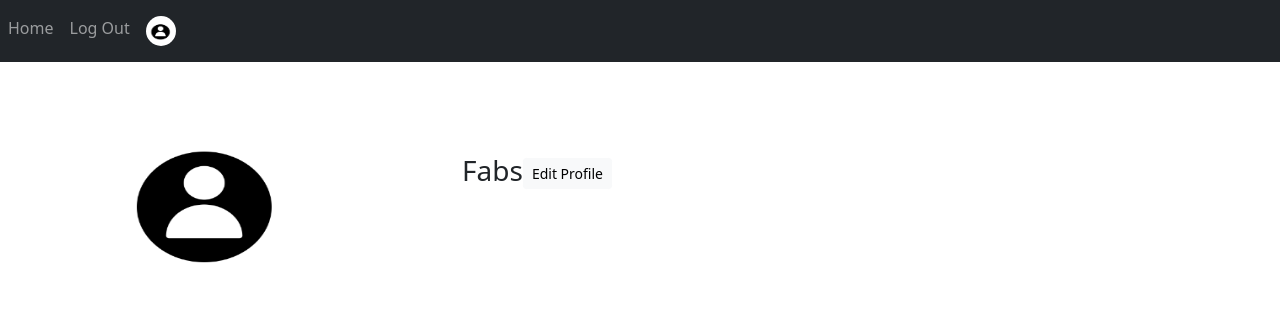
After one commit to DannyFabs/Little_Helper, a Django app: page /account/profile/ in a window 1280 px wide. The commit adds this page. Shown: the top 317 px of the page. Run offline with Django 4.2, Linux system fonts and the light colour scheme; a user stored in the database is signed in; data comes from the database, SQL or seed files in the repository; both versions use the stored data as it was after the commit.

Commit message:
Updated accounts, to include editing user profile(username, password ,names(optionally), and updating profile picture

```diff
--- a/Little_Helper/App_Login/models.py
+++ b/Little_Helper/App_Login/models.py
@@ -5,4 +5,4 @@ from django.db import models
 # Create your models here.
 class UserProfile(models.Model):
     user = models.OneToOneField(User, on_delete=models.CASCADE, related_name='user_profile')
-    profile_picture = models.ImageField(upload_to='media/Profile_Pictures', blank=True)
+    profile_picture = models.ImageField(upload_to='Profile_Pictures', blank=True)
--- a/Little_Helper/App_Login/urls.py
+++ b/Little_Helper/App_Login/urls.py
@@ -6,4 +6,9 @@ urlpatterns = [
     path('sign_in/', views.sign_in, name='sign_in'),
     path('sign_up/', views.sign_up, name='sign_up'),
     path('sign_out/', views.sign_out, name='sign_out'),
+    path('profile/', views.profile, name='profile'),
+    path('change_picture/', views.edit_profile_pic, name='edit_picture'),
+    path('edit_profile/', views.edit_profile, name='edit_profile'),
+    path('change_password/', views.change_password, name='change_password'),
+
 ]
--- a/Little_Helper/App_Login/views.py
+++ b/Little_Helper/App_Login/views.py
@@ -1,13 +1,14 @@
-from django.contrib.auth import login, logout, authenticate
+from django.contrib import messages
+from django.contrib.auth import login, logout, authenticate, update_session_auth_hash
 from django.contrib.auth.decorators import login_required
-from django.contrib.auth.forms import AuthenticationForm
+from django.contrib.auth.forms import AuthenticationForm, PasswordChangeForm
 from django.contrib.auth.models import User
 from django.shortcuts import render
 from django.http import HttpResponse, HttpResponseRedirect
 from django.urls import reverse
 
 from .models import UserProfile
-from .forms import CreateNewUser
+from .forms import CreateNewUser, ProfilePicture, EditProfile
 
 
 # Create your views here.
@@ -49,3 +50,53 @@ def sign_in(request):
 def sign_out(request):
     logout(request)
     return HttpResponseRedirect(reverse('App_Login:sign_in'))
+
+
+@login_required
+def profile(request):
+    return render(request, 'App_Login/profile.html', context={'title': 'Profile Page'})
+
+
+# view to edit profile picture
+@login_required
+def edit_profile_pic(request):
+    form = ProfilePicture(instance=request.user.user_profile)
+
+    if request.method == 'POST':
+        form = ProfilePicture(request.POST, request.FILES, instance=request.user.user_profile)
+        if form.is_valid():
+            form.save(commit=True)
+            return HttpResponseRedirect(reverse('App_Login:profile'))
+
+    return render(request, 'App_Login/edit_prof_pic.html', context={'title': 'Profile Picture', 'form': form})
+
+
+# edit internal parts of profile-- first name, last name, username
+@login_required
+def edit_profile(request):
+    form = EditProfile(instance=request.user)
+
+    if request.method == 'POST':
+        form = EditProfile(request.POST, instance=request.user)
+        if form.is_valid():
+            form.save()
+            return HttpResponseRedirect(reverse('App_Login:profile'))
+
+    return render(request, 'App_Login/edit_profile.html', context={'title': 'Edit Profile', 'form': form})
+
+
+# password change
+@login_required
+def change_password(request):
+    form = PasswordChangeForm(request.user)
+
+    if request.method == 'POST':
+        form = PasswordChangeForm(request.user, request.POST)
+        if form.is_valid():
+            user = form.save()
+            update_session_auth_hash(request, user)  # To prevent the user from being logged out
+            messages.success(request, 'Your password was successfully updated!')
+            return HttpResponseRedirect(reverse('App_Login:edit_profile'))
+        else:
+            messages.error(request, 'Please correct the errors below.')
+    return render(request, 'App_Login/change_password.html', context={'title': 'Password change', 'form': form})
--- a/Little_Helper/App_Task/views.py
+++ b/Little_Helper/App_Task/views.py
@@ -5,4 +5,4 @@ from django.shortcuts import render
 # Create your views here.
 
 def home(request):
-    return render(request, 'App_Task/home.html', context={})
+    return render(request, 'App_Task/home.html', context={'title': 'Home'})
--- /dev/null
+++ b/Little_Helper/templates/App_Login/profile.html
@@ -0,0 +1,26 @@
+{% extends 'navbar.html' %}
+
+{% block title_block %}
+ {{ title }}
+{% endblock %}
+
+{% block body_content %}
+ <div class="row">
+    <div class="col-sm-4">
+        {% if user.user_profile.profile_picture %}
+        <a class="nav-item nav-link" href="{% url 'App_Login:edit_picture' %}"><img src="/media/{{ user.user_profile.profile_picture }}" alt="Image" width="220px" height="220px" class="rounded-circle"> </a>
+        {% else %}
+        <a class="nav-item nav-link" href="{% url 'App_Login:edit_picture' %}"><img src="/media/Profile_Pictures/default.png" alt="Default Image" width="220px" height="220px" class="rounded-circle"> </a>
+        {% endif %}
+    </div>
+
+    <div class="col-sm-8">
+        <br>
+        <br>
+        <br>
+        <h3>{{ user.username }}<a href="{% url 'App_Login:edit_profile' %}" class="btn btn-light btn-sm">Edit Profile</a></h3>
+    </div>
+
+</div>
+
+{% endblock %}
--- a/Little_Helper/templates/App_Task/home.html
+++ b/Little_Helper/templates/App_Task/home.html
@@ -1,7 +1,7 @@
-{% include 'navbar.html' %}
+{% extends 'navbar.html' %}
 
 {% block title_block %}
-Home Page
+ {{ title }}
 {% endblock %}
 
 {% block body_content %}
--- a/Little_Helper/templates/navbar.html
+++ b/Little_Helper/templates/navbar.html
@@ -22,10 +22,10 @@
                 <li><a class="nav-item nav-link" href="{% url 'App_Login:sign_out' %}">Log Out</a> </li>
             </ul>
             <li>
-                {% if user.user_profile.profile_pic %}
-                <a class="nav-item nav-link" href="#"><img src="/media/{{ user.user_profile.profile_pic }}" alt="Image" width="30px" height="30px" class="rounded-circle"> </a>
+                {% if user.user_profile.profile_picture %}
+                <a class="nav-item nav-link" href="{% url 'App_Login:profile' %}"><img src="/media/{{ user.user_profile.profile_picture }}" alt="Image" width="30px" height="30px" class="rounded-circle"> </a>
                 {% else %}
-                <a class="nav-item nav-link" href="#"><img src="/media/Profile_Pictures/default.png" alt="Default Image" width="30px" height="30px" class="rounded-circle"> </a>
+                <a class="nav-item nav-link" href="{% url 'App_Login:profile' %}"><img src="/media/Profile_Pictures/default.png" alt="Default Image" width="30px" height="30px" class="rounded-circle"> </a>
                 {% endif %}
             </li>
         </div><!-- /.navbar-collapse -->
```
Also changed, not shown: Little_Helper/App_Login/forms.py (+18 -1 lines), Little_Helper/templates/App_Login/change_password.html (added, +14 -0 lines), Little_Helper/templates/App_Login/edit_prof_pic.html (added, +16 -0 lines), Little_Helper/templates/App_Login/edit_profile.html (added, +16 -0 lines), Little_Helper/App_Login/migrations/0003_alter_userprofile_profile_picture_and_more.py (added), Little_Helper/db.sqlite3, Little_Helper/media/Profile_Pictures/bitmoji.jpg (added).
